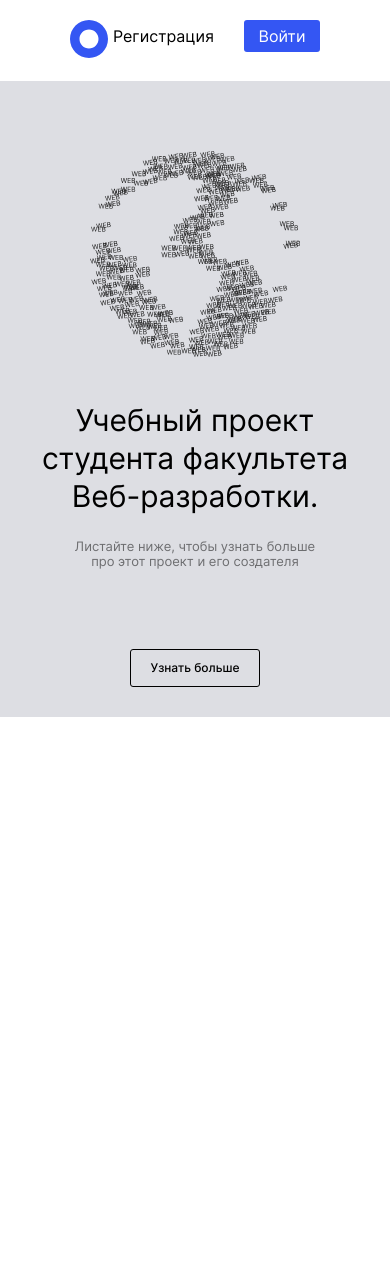
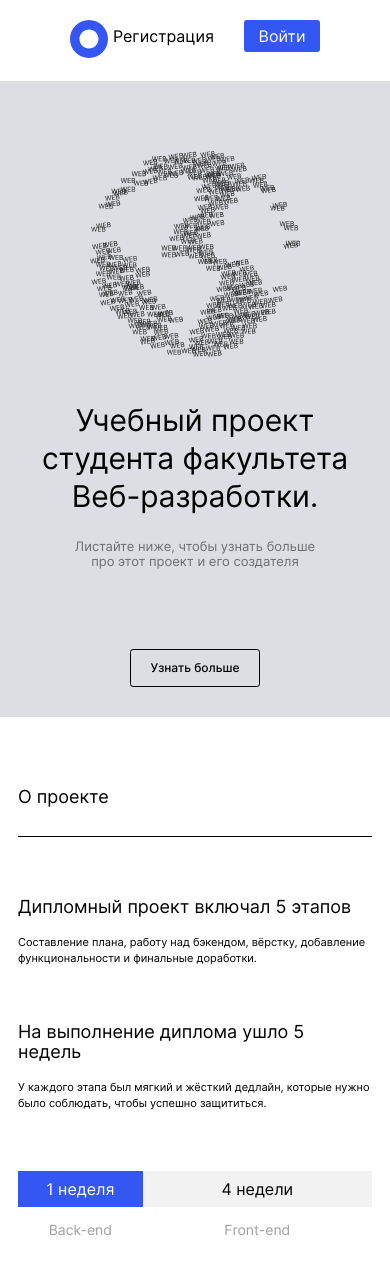
Before and after one commit to EAStogov/movies-explorer-frontend, a React (Create React App) app: page / in a window 390 px wide. Shown: the top 1274 px of the page. Before the commit the page ends 844 px from the top, so only its background shows below. Built offline with nearby package versions, Linux system fonts and the light colour scheme.

Commit message:
feature: add layout & styles for AboutProject component

```diff
--- a/src/components/AboutProject/AboutProject.css
+++ b/src/components/AboutProject/AboutProject.css
@@ -0,0 +1,158 @@
+.project {
+  margin: 0;
+  padding: 110px 70px;
+}
+
+@media screen and (max-width: 770px) {
+  .project {
+    padding: 90px 50px;
+  }
+}
+
+@media screen and (max-width: 450px) {
+  .project {
+    padding: 70px 18px;
+  }
+}
+
+.project__title {
+  margin: 0;
+  font-size: 22px;
+  letter-spacing: -4%;
+  font-weight: 400;
+  width: 100%;
+  border-bottom: 1px solid #000;
+  padding-bottom: 23px;
+  margin-bottom: 70px;
+}
+
+@media screen and (max-width: 450px) {
+  .project__title {
+    font-size: 18px;
+    padding-bottom: 28px;
+    margin-bottom: 60px;
+  }
+}
+
+.project__desc {
+  margin: 0 0 110px;
+  display: grid;
+  grid-template-columns: 1fr 1fr;
+  column-gap: 40px;
+}
+
+@media screen and (max-width: 770px) {
+  .project__desc {
+    column-gap: 30px;
+    margin-bottom: 93px;
+  }
+}
+
+@media screen and (max-width: 450px) {
+  .project__desc {
+    grid-template-columns: 1fr;
+    column-gap: 0;
+    row-gap: 56px;
+    margin-bottom: 60px;
+  }
+}
+
+.project__stages {
+}
+
+.project__stages-title {
+  margin: 0;
+  font-size: 20px;
+  letter-spacing: -4%;
+  font-weight: 400;
+  margin-bottom: 26px;
+}
+
+@media screen and (max-width: 770px) {
+  .project__stages-title {
+    margin-bottom: 22px;
+  }
+}
+
+@media screen and (max-width: 450px) {
+  .project__stages-title {
+    margin-bottom: 16px;
+    font-size: 18px;
+  }
+}
+
+.project__stages-subtitle {
+  margin: 0;
+  font-size: 14px;
+  line-height: 20px;
+}
+
+@media screen and (max-width: 770px) {
+  .project__stages-subtitle {
+    font-size: 12px;
+    line-height: 18px;
+  }
+}
+
+@media screen and (max-width: 450px) {
+  .project__stages-subtitle {
+    font-size: 11px;
+    line-height: 16px;
+  }
+}
+
+.project__diagram {
+  display: grid;
+  grid-template-columns: 1fr 4fr;
+  text-align: center;
+}
+
+@media screen and (max-width: 770px) {
+  .project__diagram {
+    grid-template-columns: 1fr 3.8fr;
+  }
+}
+
+@media screen and (max-width: 450px) {
+  .project__diagram {
+    grid-template-columns: 1fr 1.84fr;
+  }
+}
+
+.project__backend {
+
+}
+
+.project__weeks-back {
+  margin: 0;
+  height: 36px;
+  background-color: #3456F3;
+  color: white;
+  line-height: 36px;
+}
+
+.project__frontend {
+}
+
+.project__weeks-front {
+  margin: 0;
+  height: 36px;
+  background-color: #F2F2F2;
+  vertical-align: middle;
+  line-height: 36px;
+}
+
+.project__weeks-subtitle {
+  margin: 0;
+  margin-top: 14px;
+  font-size: 14px;
+  line-height: 17px;
+  font-weight: 500;
+  color: #A0A0A0;
+}
+
+@media screen and (max-width: 770px) {
+  .project__weeks-subtitle {
+    font-weight: 400;
+  }
+}
--- a/src/components/AboutProject/AboutProject.js
+++ b/src/components/AboutProject/AboutProject.js
@@ -1,6 +1,30 @@
+import './AboutProject.css';
+
 function AboutProject() {
   return(
-    <></>
+    <section className="project">
+      <h2 className="project__title">О проекте</h2>
+      <div className="project__desc">
+        <div className="project__stages">
+          <h3 className="project__stages-title">Дипломный проект включал 5 этапов</h3>
+          <p className="project__stages-subtitle">Составление плана, работу над бэкендом, вёрстку, добавление функциональности и финальные доработки.</p>
+        </div>
+        <div className="project__stages">
+          <h3 className="project__stages-title">На выполнение диплома ушло 5 недель</h3>
+          <p className="project__stages-subtitle">У каждого этапа был мягкий и жёсткий дедлайн, которые нужно было соблюдать, чтобы успешно защититься.</p>
+        </div>
+      </div>
+      <div className="project__diagram">
+        <div className="project__backend">
+          <p className="project__weeks-back">1 неделя</p>
+          <p className="project__weeks-subtitle">Back-end</p>
+        </div>
+        <div className="project__frontend">
+          <p className="project__weeks-front">4 недели</p>
+          <p className="project__weeks-subtitle">Front-end</p>
+        </div>
+      </div>
+    </section>
   );
 }
 
```
